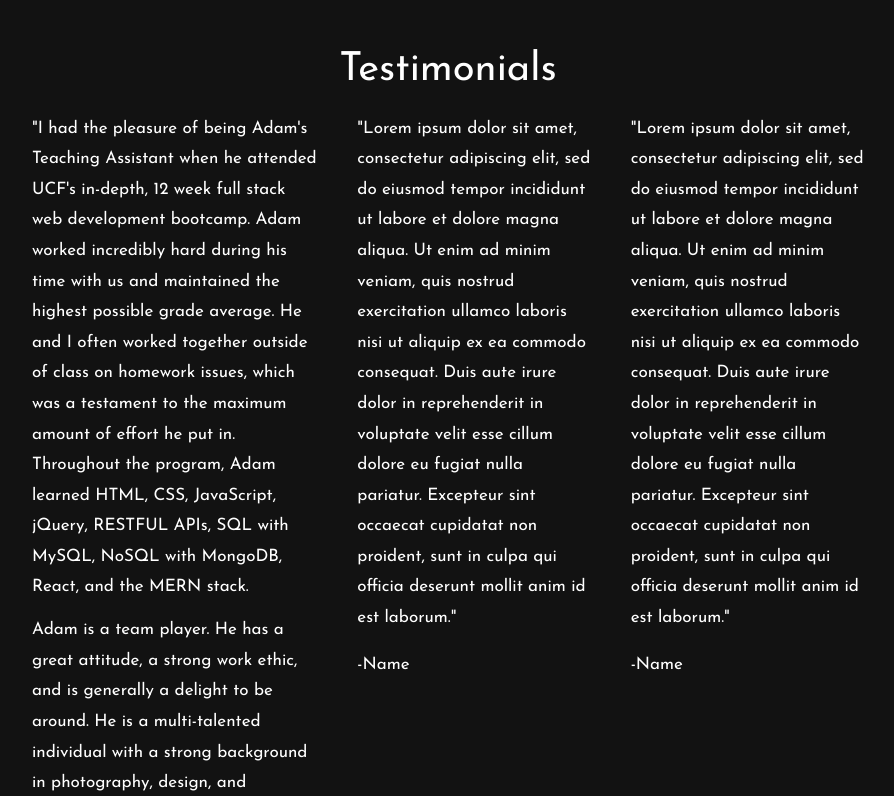
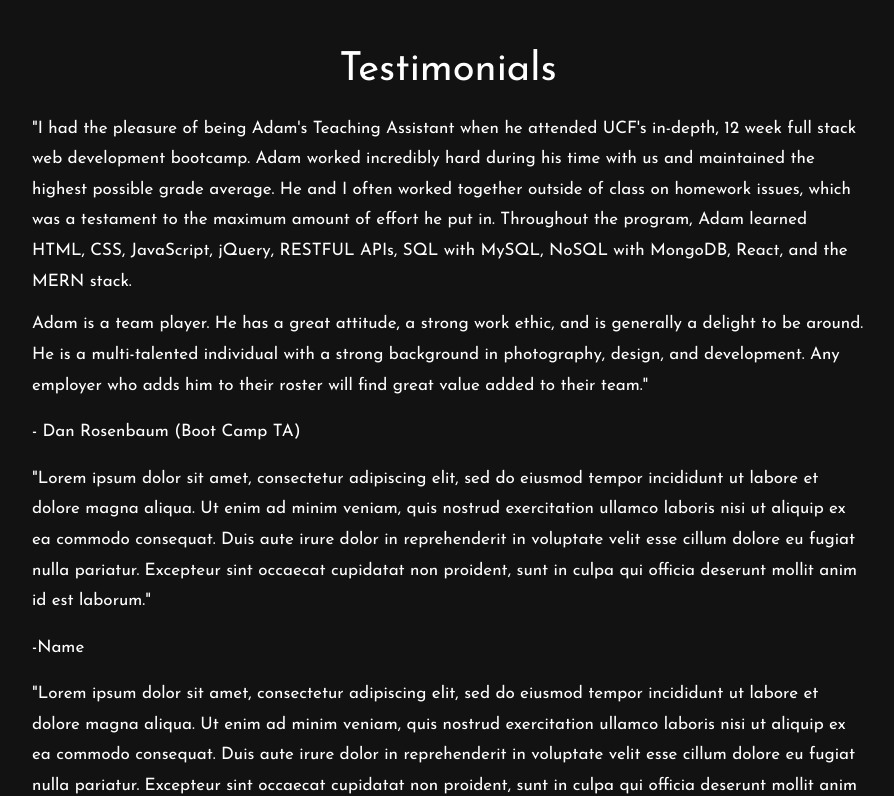
Before and after one commit to adamalcantara/alcantara_dev, a React (Create React App) app: page /about in a window 1280 px wide. Shown: the part 795-1591 px from the top of the page, without its empty margins (312-1206 px from the left). Built offline with nearby package versions, Linux system fonts and the light colour scheme.

Commit message:
Testimonials displaying in column when necessary

```diff
--- a/src/Pages/About/About.css
+++ b/src/Pages/About/About.css
@@ -61,6 +61,19 @@ p {
     padding: 0 40px;
 }
 
+@media screen and (max-width: 1500px) {
+    #aboutPage {
+        margin-bottom: 30px;
+    }
+    #testimonials {
+        flex-direction: column;
+    }
+
+    #middle {
+        padding: 0 0;
+    }
+}
+
 @media screen and (max-width: 768px) {
     #aboutPage {
         width: 90%;
@@ -85,14 +98,9 @@ p {
     }
 
     #testimonials {
-        flex-direction: column;
         margin-left: auto;
         margin-right: auto;
         width: 80%;
     }
 
-    #middle {
-        padding: 0 0;
-    }
-
 }
```
